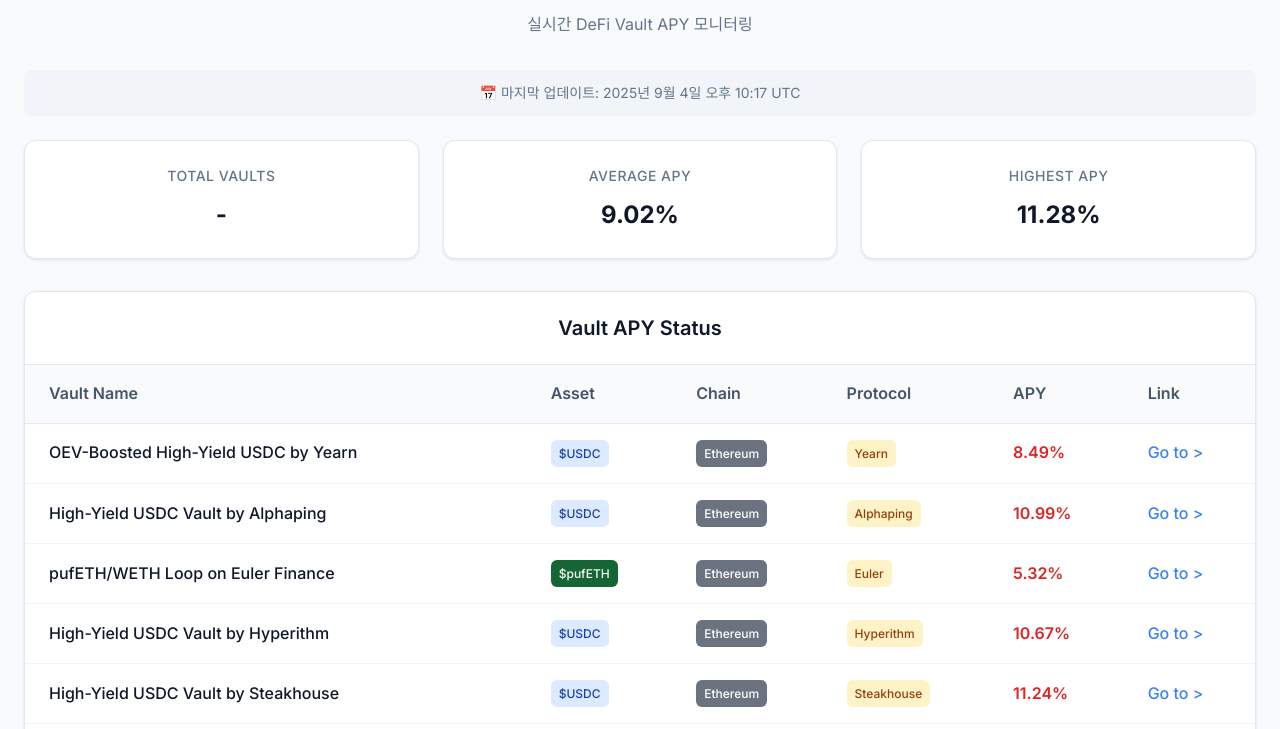
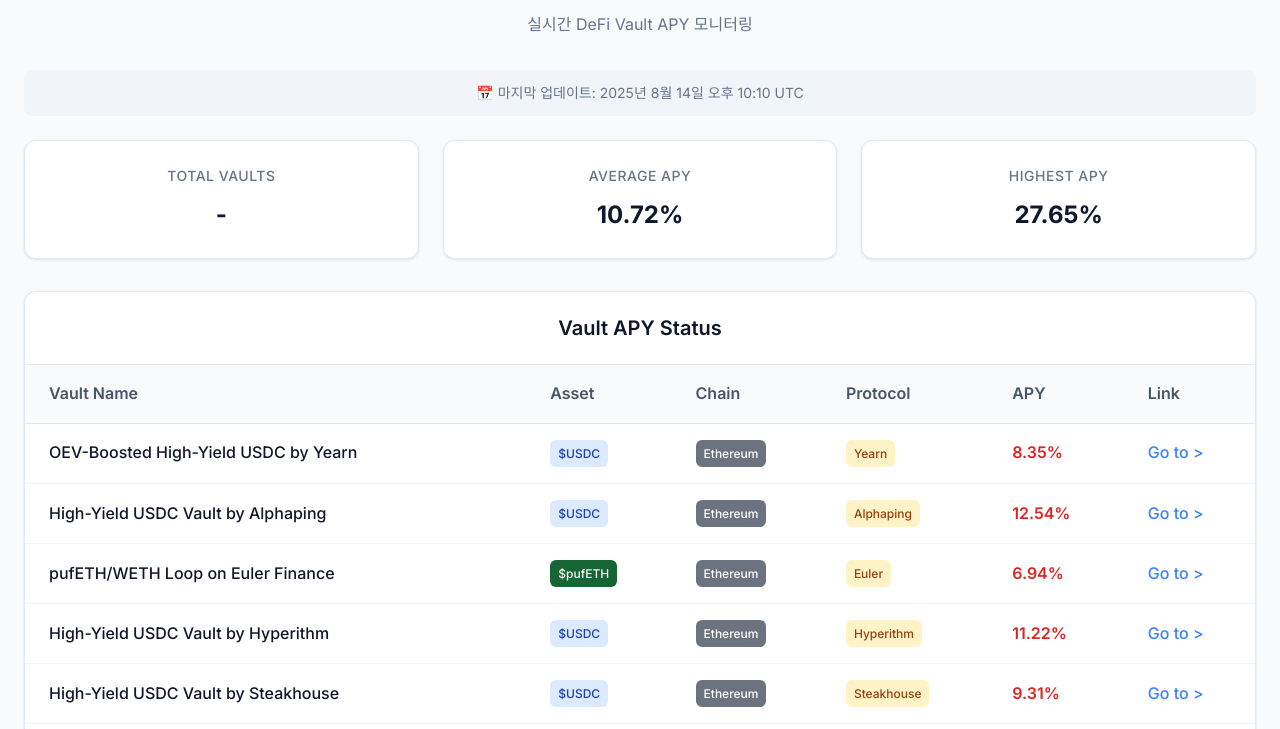
Before and after one commit to mjayeth/apy-tracker, a plain HTML site: page public/index.html in a window 1280 px wide. Shown: the part 71-800 px from the top of the page. Drawn offline with Linux system fonts and the light colour scheme.

```diff
--- a/public/index.html
+++ b/public/index.html
@@ -272,7 +272,7 @@
     </div>
 
     <script>
-                // APY 데이터 (API에서 동적으로 가져옴)
+        // APY 데이터 (API에서 동적으로 가져옴)
         let vaultData = null;
 
         // 유틸리티 함수들
@@ -448,79 +448,87 @@
             // 임시로 데이터를 로드하여 테스트
             // 실제 앱에서는 이 부분을 실제 API 호출로 대체해야 합니다.
             vaultData = {
-                "timestamp": "2025-09-04T22:17:17.920Z",
-                "date": "2025-09-04",
-                "time": "22-17-17",
+                "timestamp": "2025-08-14T22:10:00.000Z",
+                "date": "2025-08-14",
+                "time": "22-10-00",
                 "vaults": [
-                    {
-                        "name": "Smokehouse High-Yield USDT by Steakhouse",
-                        "address": "0xA0804346780b4c2e3bE118ac957D1DB82F9d7484",
-                        "asset": "USDT",
-                        "netApy": 0.085,
-                        "source": "web_scraping",
-                        "url": "https://app.morpho.org/ethereum/vault/0xA0804346780b4c2e3bE118ac957D1DB82F9d7484/smokehouse-usdt"
-                    },
                     {
                         "name": "OEV-Boosted High-Yield USDC by Yearn",
                         "address": "0x68Aea7b82Df6CcdF76235D46445Ed83f85F845A3",
                         "asset": "USDC",
-                        "netApy": 0.0849,
+                        "netApy": 0.0835,
                         "source": "web_scraping",
                         "url": "https://app.morpho.org/ethereum/vault/0x68Aea7b82Df6CcdF76235D46445Ed83f85F845A3/oev-boosted-usdc"
                     },
                     {
-                        "name": "Jupiter Lend USDC",
-                        "address": "jupiter-lend-usdc",
+                        "name": "High-Yield USDC Vault by Alphaping",
+                        "address": "0xb0f05E4De970A1aaf77f8C2F823953a367504BA9",
                         "asset": "USDC",
-                        "netApy": 0.08800000000000001,
+                        "netApy": 0.1254,
                         "source": "web_scraping",
-                        "url": "https://jup.ag/lend/earn"
+                        "url": "https://app.morpho.org/ethereum/vault/0xb0f05E4De970A1aaf77f8C2F823953a367504BA9/alphaping-usdc"
                     },
                     {
-                        "name": "Jupiter Lend USDT",
-                        "address": "jupiter-lend-usdt",
-                        "asset": "USDT",
-                        "netApy": 0.09,
+                        "name": "pufETH/WETH Loop on Euler Finance",
+                        "address": "0x46BC453666BA11b4b08B0804E49A9D797546ee7D",
+                        "asset": "pufETH",
+                        "netApy": 0.0694,
                         "source": "web_scraping",
-                        "url": "https://jup.ag/lend/earn"
+                        "url": "https://app.euler.finance/vault/0x46BC453666BA11b4b08B0804E49A9D797546ee7D?network=ethereum"
                     },
                     {
                         "name": "High-Yield USDC Vault by Hyperithm",
                         "address": "0x777791C4d6DC2CE140D00D2828a7C93503c67777",
                         "asset": "USDC",
-                        "netApy": 0.1067,
+                        "netApy": 0.1122,
                         "source": "web_scraping",
                         "url": "https://app.morpho.org/ethereum/vault/0x777791C4d6DC2CE140D00D2828a7C93503c67777/hyperithm-usdc"
+                    },
+                    {
+                        "name": "High-Yield USDC Vault by Steakhouse",
+                        "address": "0xBEeFFF209270748ddd194831b3fa287a5386f5bC",
+                        "asset": "USDC",
+                        "netApy": 0.0931,
+                        "source": "web_scraping",
+                        "url": "https://app.morpho.org/ethereum/vault/0xBEeFFF209270748ddd194831b3fa287a5386f5bC/steakhouse-usdc"
+                    },
+                    {
+                        "name": "High-Yield USDC Lending by Gauntlet",
+                        "address": "0x781FB7F6d845E3bE129289833b04d43Aa8558c42",
+                        "asset": "USDC",
+                        "netApy": 0.1040,
+                        "source": "morpho_api",
+                        "url": "https://www.compound.blue/0x781FB7F6d845E3bE129289833b04d43Aa8558c42"
+                    },
+                    {
+                        "name": "High-Yield USDC Vault by Relend",
+                        "address": "0x0F359FD18BDa75e9c49bC027E7da59a4b01BF32a",
+                        "asset": "USDC",
+                        "netApy": 0.1042,
+                        "source": "web_scraping",
+                        "url": "https://app.morpho.org/ethereum/vault/0x0F359FD18BDa75e9c49bC027E7da59a4b01BF32a/relend-usdc"
+                    },
+                    {
+                        "name": "Smokehouse High-Yield USDT by Steakhouse",
+                        "address": "0xA0804346780b4c2e3bE118ac957D1DB82F9d7484",
+                        "asset": "USDT",
+                        "netApy": 0.0889,
+                        "source": "web_scraping",
+                        "url": "https://app.morpho.org/ethereum/vault/0xA0804346780b4c2e3bE118ac957D1DB82F9d7484/smokehouse-usdt"
                     },
                     {
                         "name": "High-Yield USDT Lending by Gauntlet",
                         "address": "0xfD06859A671C21497a2EB8C5E3fEA48De924D6c8",
                         "asset": "USDT",
-                        "netApy": 0.10411929109096144,
+                        "netApy": 0.2765,
                         "source": "morpho_api",
                         "url": "https://www.compound.blue/0xfD06859A671C21497a2EB8C5E3fEA48De924D6c8"
-                    },
-                    {
-                        "name": "High-Yield USDC Vault by Relend",
-                        "address": "0x0F359FD18BDa75e9c49bC027E7da59a4b01BF32a",
-                        "asset": "USDC",
-                        "netApy": 0.1128,
-                        "source": "web_scraping",
-                        "url": "https://app.morpho.org/ethereum/vault/0x0F359FD18BDa75e9c49bC027E7da59a4b01BF32a/relend-usdc"
-                    },
-                    {
-                        "name": "High-Yield USDC Vault by Steakhouse",
-                        "address": "0xBEeFFF209270748ddd194831b3fa287a5386f5bC",
-                        "asset": "USDC",
-                        "netApy": 0.1124,
-                        "source": "web_scraping",
-                        "url": "https://app.morpho.org/ethereum/vault/0xBEeFFF209270748ddd194831b3fa287a5386f5bC/steakhouse-usdc"
                     },
                     {
                         "name": "SOL High APY Lending Strategy",
                         "address": "A1so1bPD3W1TfeFwboDh8yfAAVaVtcdAYBYCjhg2mJQ",
                         "asset": "SOL",
-                        "netApy": 0.0727,
+                        "netApy": 0.0764,
                         "source": "web_scraping",
                         "url": "https://app.kamino.finance/earn/lend/A1so1bPD3W1TfeFwboDh8yfAAVaVtcdAYBYCjhg2mJQ"
                     },
@@ -528,39 +536,15 @@
                         "name": "APT Low-risk High-interest Staking",
                         "address": "stake.amnis.finance",
                         "asset": "APT",
-                        "netApy": 0.07769999999999999,
+                        "netApy": 0.0719,
                         "source": "web_scraping",
                         "url": "https://stake.amnis.finance/stake"
-                    },
-                    {
-                        "name": "pufETH/WETH Loop on Euler Finance",
-                        "address": "0x46BC453666BA11b4b08B0804E49A9D797546ee7D",
-                        "asset": "pufETH",
-                        "netApy": 0.053200000000000004,
-                        "source": "web_scraping",
-                        "url": "https://app.euler.finance/vault/0x46BC453666BA11b4b08B0804E49A9D797546ee7D?network=ethereum"
-                    },
-                    {
-                        "name": "High-Yield USDC Lending by Gauntlet",
-                        "address": "0x781FB7F6d845E3bE129289833b04d43Aa8558c42",
-                        "asset": "USDC",
-                        "netApy": 0.07177232059008848,
-                        "source": "morpho_api",
-                        "url": "https://www.compound.blue/0x781FB7F6d845E3bE129289833b04d43Aa8558c42"
-                    },
-                    {
-                        "name": "High-Yield USDC Vault by Alphaping",
-                        "address": "0xb0f05E4De970A1aaf77f8C2F823953a367504BA9",
-                        "asset": "USDC",
-                        "netApy": 0.1099,
-                        "source": "web_scraping",
-                        "url": "https://app.morpho.org/ethereum/vault/0xb0f05E4De970A1aaf77f8C2F823953a367504BA9/alphaping-usdc"
                     },
                     {
                         "name": "OpenEden High-Yield USDC by Ouroboros",
                         "address": "0x2F21c6499fa53a680120e654a27640Fc8Aa40BeD",
                         "asset": "USDC",
-                        "netApy": 0.0941,
+                        "netApy": 0.0809,
                         "source": "web_scraping",
                         "url": "https://app.morpho.org/ethereum/vault/0x2F21c6499fa53a680120e654a27640Fc8Aa40BeD/openeden-usdc"
                     }
```
